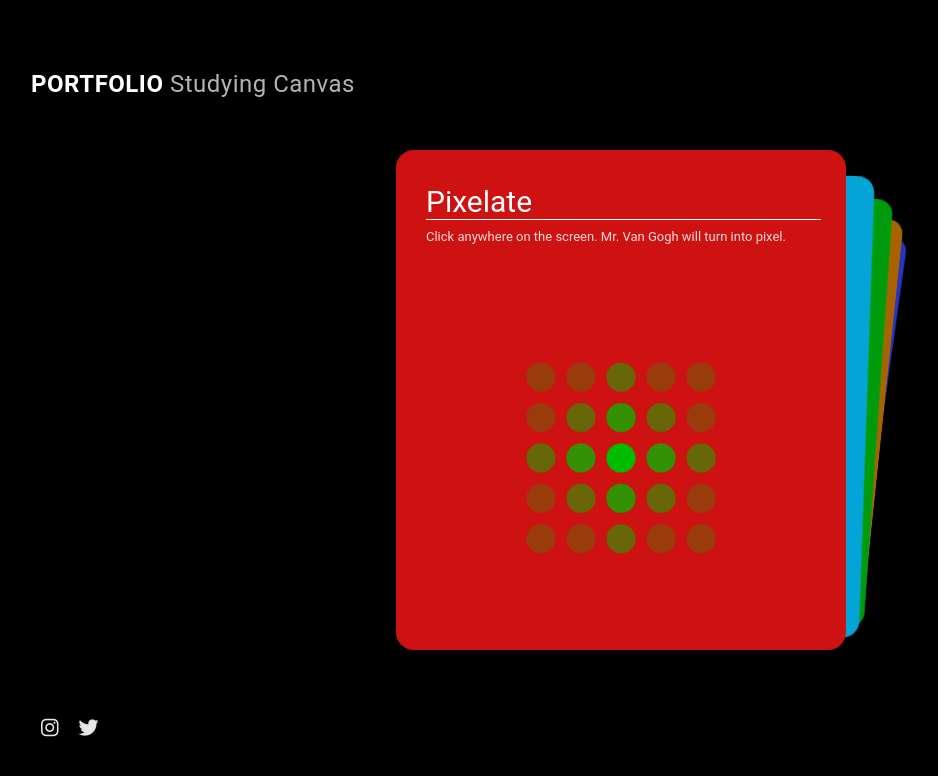
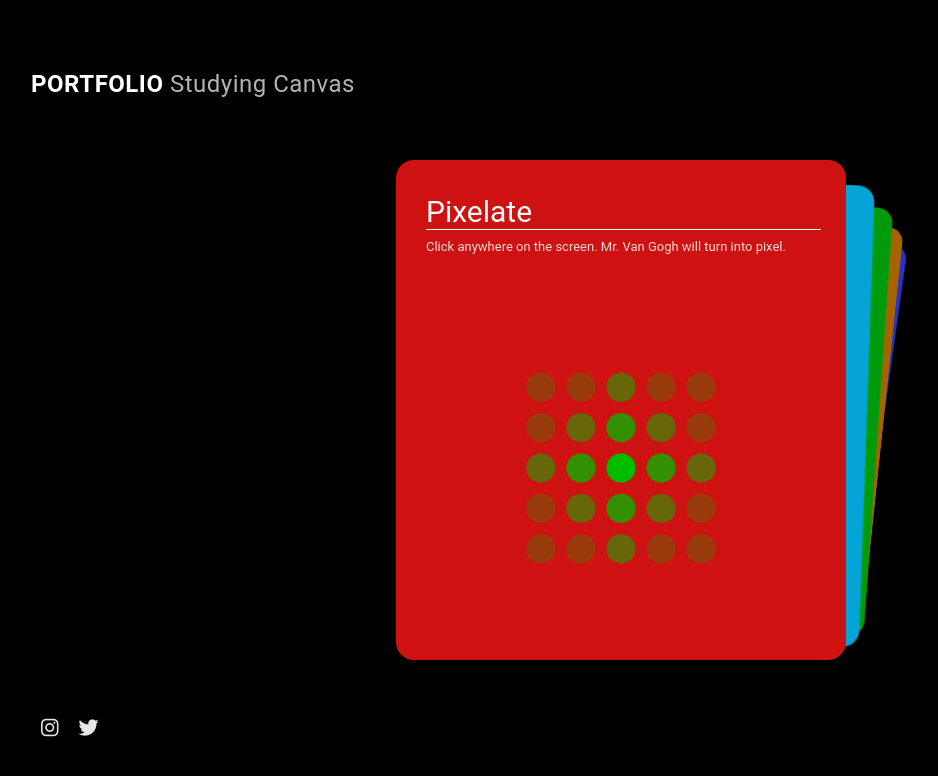
Before and after one commit to bunnywoods/Studyingcanvas, a plain HTML site: page index.html in a window 1280 px wide. Shown: the top 776 px of the page, without its empty margins (19-957 px from the left). Drawn offline with nearby package versions, Linux system fonts and the light colour scheme.

Commit message:
Update style.css

```diff
--- a/style.css
+++ b/style.css
@@ -15,6 +15,7 @@ a {
 .wrap {
     width: 100%;
     height: 100vh;
+    padding-top: 20vh;
     overflow: hidden;
     position: relative;
     box-sizing: border-box;
@@ -57,7 +58,7 @@ a {
 .swiper-wrapper .swiper-slide {
     width: 450px;
     height: 500px;
-    margin: auto;
+
 
     display: flex;
         align-items: center;
```
